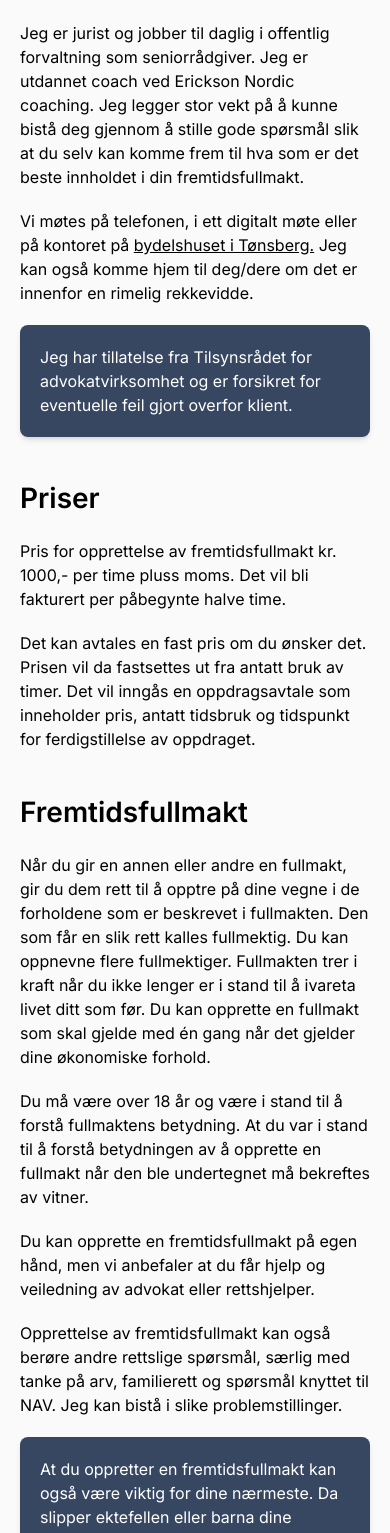
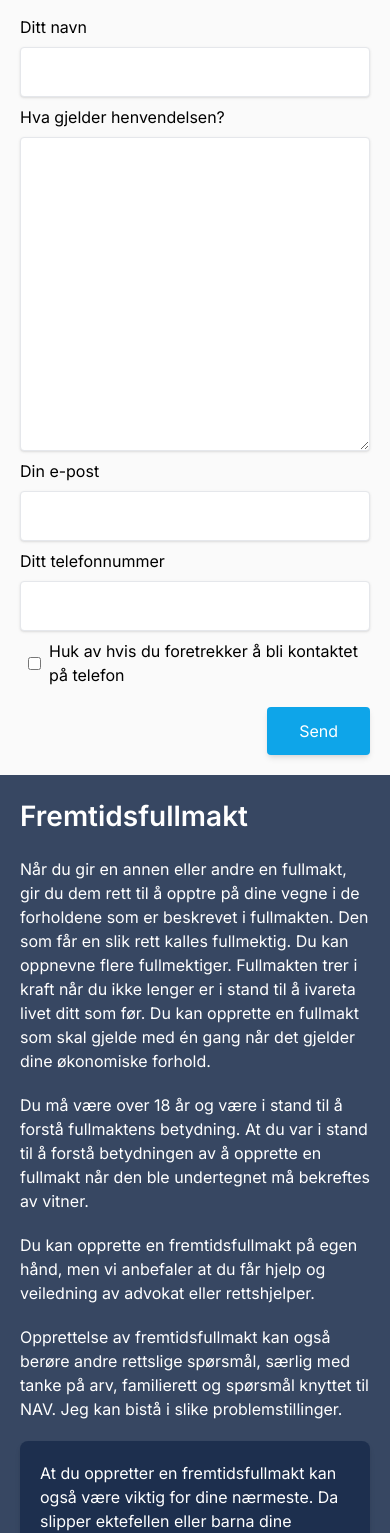
Before and after one commit to ErlingMK/moxnes_webapp, a Next.js app: page / in a window 390 px wide. Shown: the part 1000-2533 px from the top of the page. Built offline with nearby package versions, Linux system fonts and the light colour scheme.

Commit message:
updated mobile view

```diff
--- a/src/app/about/page.tsx
+++ b/src/app/about/page.tsx
@@ -2,7 +2,7 @@ import Panel from "../components/Panel";
 
 export default function About() {
   return (
-    <div className={"flex flex-col gap-5 p-5"}>
+    <div className={"flex flex-col gap-5 p-5 "}>
       <h2 className={"text-lg font-semibold"}>Om meg</h2>
       <p>
         Jeg er jurist og jobber til daglig i offentlig forvaltning som
@@ -26,12 +26,10 @@ export default function About() {
       </p>
       <Panel
         content={
-          <div>
-            <p>
-              Jeg har tillatelse fra Tilsynsrådet for advokatvirksomhet og er
-              forsikret for eventuelle feil gjort overfor klient.
-            </p>
-          </div>
+          <p>
+            Jeg har tillatelse fra Tilsynsrådet for advokatvirksomhet og er
+            forsikret for eventuelle feil gjort overfor klient.
+          </p>
         }
       />
     </div>
--- a/src/app/contact/page.tsx
+++ b/src/app/contact/page.tsx
@@ -7,10 +7,9 @@ import { submitContactForm } from "../actions/mailAction";
 import { BeatLoader } from "react-spinners";
 import Popup from "reactjs-popup";
 import { CloseButton } from "../components/Button";
-import { email } from "../utility";
 import Mailto from "../features/Mailto";
 
-export default function Page() {
+export default function Contact() {
   const ref = useRef<HTMLFormElement>(null);
   const [isPending, setIsPending] = useState(false);
   const [requirePhone, setRequirePhone] = useState(false);
--- a/src/app/fremtidsfullmakt/page.tsx
+++ b/src/app/fremtidsfullmakt/page.tsx
@@ -2,7 +2,7 @@ import Panel from "../components/Panel";
 
 export default function FremtidsFullmakt() {
   return (
-    <div className="flex flex-col gap-5 p-5">
+    <div className="flex flex-col gap-5 p-5 md:bg-white md:text-black bg-main-blue-faded text-white">
       <h2 className={"text-lg font-semibold"}>Fremtidsfullmakt</h2>
       <p>
         Når du gir en annen eller andre en fullmakt, gir du dem rett til å
--- a/src/app/page.tsx
+++ b/src/app/page.tsx
@@ -1,4 +1,5 @@
 import About from "./about/page";
+import Contact from "./contact/page";
 import Introduction from "./features/Introduction";
 import FremtidsFullmakt from "./fremtidsfullmakt/page";
 import Prices from "./prices/page";
@@ -17,16 +18,20 @@ export default function Home() {
         </div>
 
         <div className="md:hidden">
+          <Contact />
+        </div>
+
+        <div className="md:hidden">
+          <FremtidsFullmakt />
+        </div>
+
+        <div className="md:hidden">
           <About />
         </div>
 
         <div className="md:hidden">
           <Prices />
         </div>
-
-        <div className="md:hidden">
-          <FremtidsFullmakt />
-        </div>
       </div>
     </div>
   );
--- a/src/app/prices/page.tsx
+++ b/src/app/prices/page.tsx
@@ -1,6 +1,6 @@
 export default function Prices() {
   return (
-    <div className="flex flex-col gap-5 p-5">
+    <div className="flex flex-col gap-5 p-5 md:bg-white md:text-black bg-main-blue-faded text-white">
       <h2 className={"text-lg font-semibold"}>Priser</h2>
       <p>
         Pris for opprettelse av fremtidsfullmakt kr. 1000,- per time pluss moms.
```
